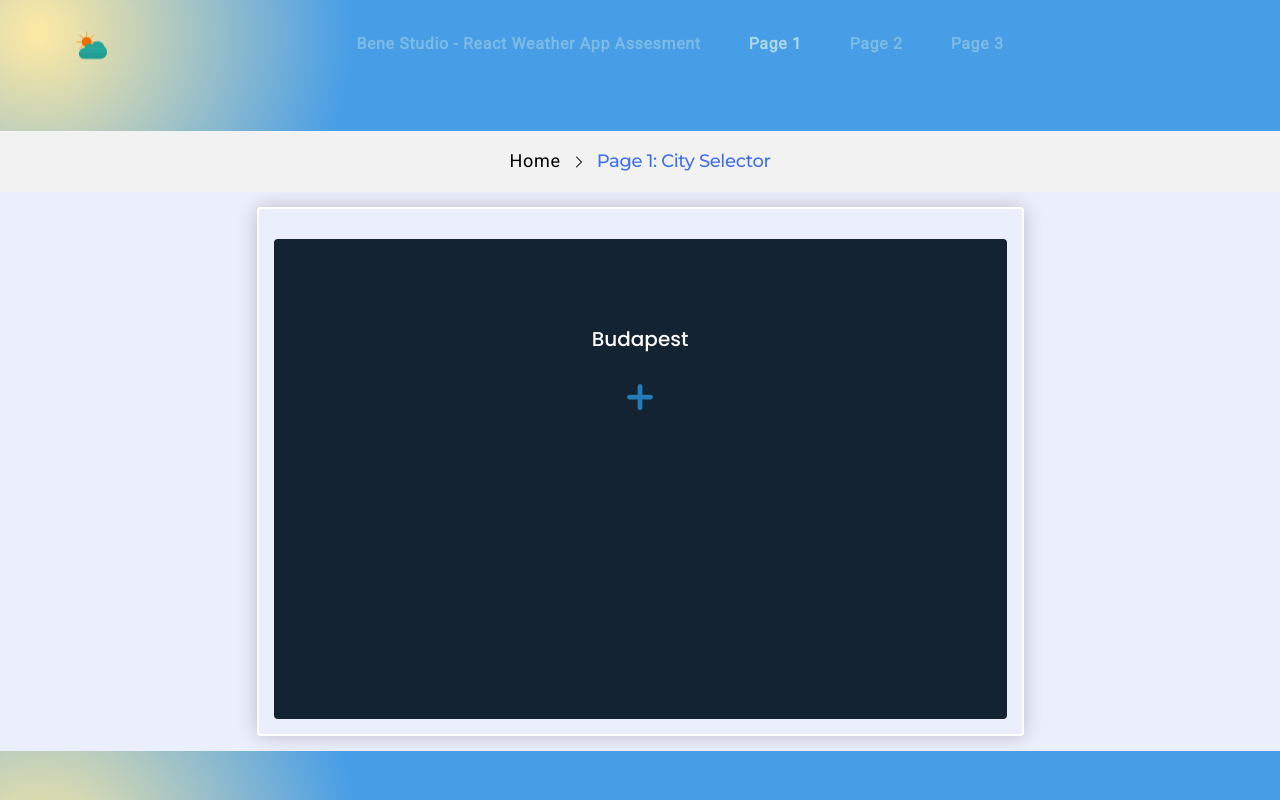
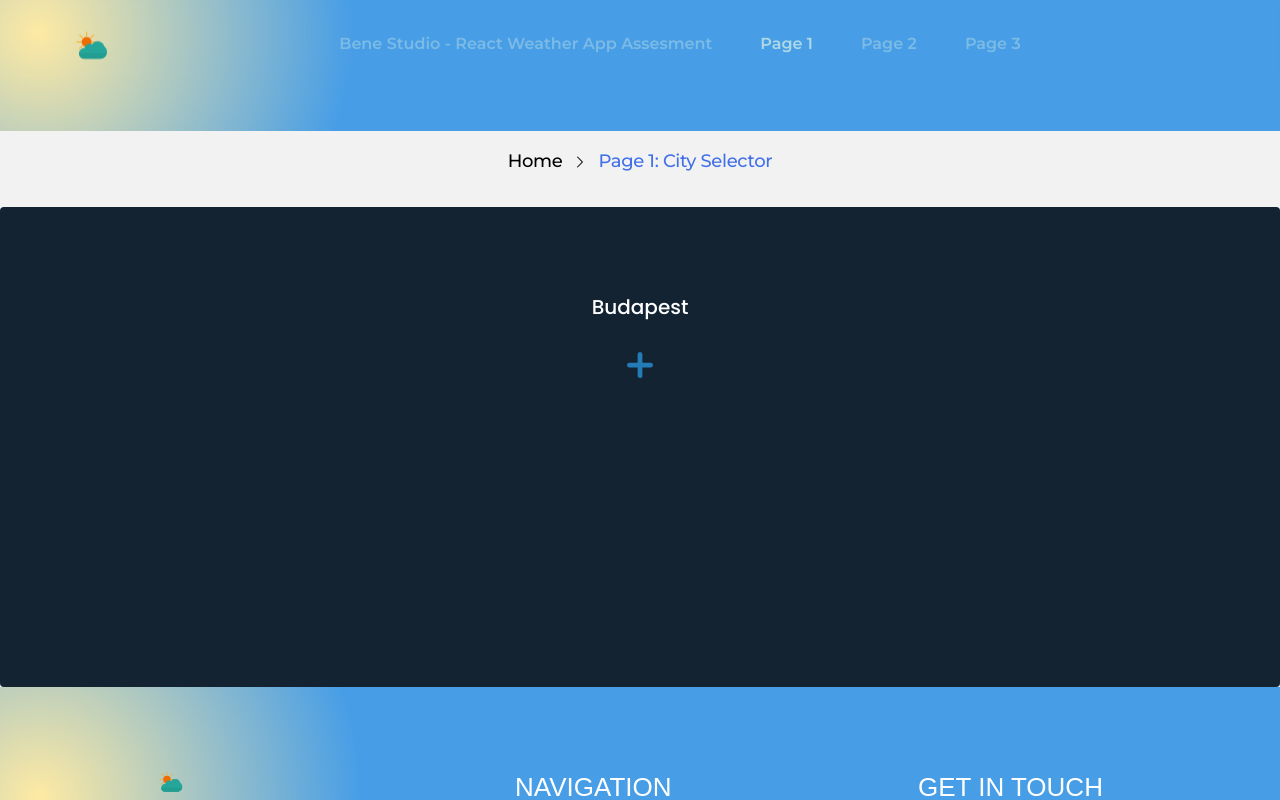
Before and after one commit to vargaae/react-weatherapp, a React (Vite) app: page /selector in a window 1280 px wide. Shown: the top 800 px of the page. Built offline with nearby package versions, Linux system fonts and the light colour scheme; no server answers; a web font is replaced by a local one.

Commit message:
Set WeatherClock styled

```diff
--- a/src/Main.scss
+++ b/src/Main.scss
@@ -48,6 +48,18 @@ a {
   scroll-behavior: smooth;
   // padding: 0;
   margin: 0;
+}
+
+.box .current-weather-details-box {
+  width: 100%;
+  min-height: 60dvh;
+
+  margin-top: 15px;
+  display: flex;
+  flex-direction: column;
+  background-color: var(--color-bg);
+  border-radius: 4px;
+  padding: 15px;
 }
 
 /* BACKGROUND SETTINGS:APP-> gradient/gradient__bg... világos színátmenetet lehet, hogy visszahelyezem, ha túl sötét lesz így */
--- a/src/routes/weather-clock/WeatherClock.jsx
+++ b/src/routes/weather-clock/WeatherClock.jsx
@@ -18,7 +18,7 @@ import { sunset } from "react-icons-kit/feather/sunset";
 import { thermometer } from "react-icons-kit/feather/thermometer";
 import { SphereSpinner } from "react-spinners-kit";
 
-import "./WeatherClock.styles.css";
+import { WeatherContainer } from "./WeatherClock.styles";
 
 function WeatherCurrent() {
   const headerTitle = "Page 3: WeatherClock";
@@ -37,7 +37,6 @@ function WeatherCurrent() {
   }, [allLoadings]);
 
   // city state
-  // const [city, setCity] = useState(null);
   const cityItems = useSelector(selectCityItems);
 
   // unit state
@@ -86,7 +85,7 @@ function WeatherCurrent() {
   };
 
   return (
-    <>
+    <WeatherContainer>
       <BreadcrumbNav headerTitle={headerTitle} />
       <div className="background">
         <div className="box">
@@ -159,7 +158,7 @@ function WeatherCurrent() {
                                     {citySearchData?.data.sys.sunrise &&
                                       moment
                                         .unix(citySearchData.data.sys.sunrise)
-                                        .format("HH:MM")}
+                                        .format("HH:mm")}
                                   </span>
                                 </div>
                               </div>
@@ -178,7 +177,7 @@ function WeatherCurrent() {
                                     {citySearchData?.data.sys.sunset &&
                                       moment
                                         .unix(citySearchData.data.sys.sunset)
-                                        .format("HH:MM")}
+                                        .format("HH:mm")}
                                   </span>
                                 </div>
                               </div>
@@ -196,7 +195,7 @@ function WeatherCurrent() {
           </div>
         </div>
       </div>
-    </>
+    </WeatherContainer>
   );
 }
 
--- a/src/routes/weather-clock/WeatherClock.styles.css
+++ b/src/routes/weather-clock/WeatherClock.styles.jsx
@@ -1,16 +1,12 @@
-/* google fonts */
-@import url("https://fonts.googleapis.com/css2?family=Roboto&display=swap");
+import styled from "styled-components";
 
-/* general css */
-* {
+export const WeatherContainer = styled.div`
   margin: 0;
   padding: 0;
   box-sizing: border-box;
   font-family: "Roboto", sans-serif;
   letter-spacing: 0.04em;
-}
 
-/* background */
 .background {
   background-position: center;
   background-color: #ebeefb;
@@ -18,7 +14,6 @@
   padding: 15px;
 }
 
-/* box */
 .background .box {
   width: 767px;
   height: 100%;
@@ -30,77 +25,12 @@
   padding: 15px;
 }
 
-/* media query on box */
 @media (max-width: 768px) {
   .background .box {
     width: 100%;
   }
 }
 
-/* customizing scroll of box */
-.background .box::-webkit-scrollbar {
-  width: 6px;
-  height: 6px;
-}
-
-.background .box::-webkit-scrollbar-thumb {
-  background-color: var(--color-text);
-  border-radius: 4px;
-}
-
-.background .box::-webkit-scrollbar-thumb:hover {
-  background-color: var(--color-text);
-}
-
-.background .box::-webkit-scrollbar-track {
-  background-color: #e1e1e1;
-}
-
-.background .box::-webkit-scrollbar-track:hover {
-  background-color: #c1c1c1;
-}
-
-/* city search form */
-.box form {
-  width: 100%;
-  margin-top: 15px;
-  background-color: #fff;
-  border-radius: 4px;
-  height: 32px;
-  display: flex;
-  align-items: center;
-}
-
-.box form label {
-  height: 100%;
-  margin-left: 15px;
-  display: flex;
-  justify-content: center;
-  align-items: center;
-  color: var(--color-text);
-}
-
-.box form .city-input {
-  width: 100%;
-  height: 100%;
-  outline: none;
-  border: none;
-  text-indent: 15px;
-}
-
-.box form button {
-  height: 100%;
-  border-top-right-radius: 4px;
-  border-bottom-right-radius: 4px;
-  border: none;
-  outline: none;
-  background-color: #fff;
-  color: var(--color-text);
-  width: 75px;
-  cursor: pointer;
-}
-
-/* current weather details box */
 .box .current-weather-details-box {
   width: 100%;
   min-height: 60dvh;
@@ -113,7 +43,6 @@
   padding: 15px;
 }
 
-/* header */
 .current-weather-details-box .details-box-header {
   width: 100%;
   display: flex;
@@ -125,7 +54,6 @@
   color: var(--color-prime);
 }
 
-/* loader */
 .loader {
   margin-top: 15px;
   display: flex;
@@ -134,7 +62,6 @@
   padding: 15px;
 }
 
-/* error */
 .error-msg {
   width: 100%;
   background-color: #f8d7da;
@@ -147,7 +74,6 @@
   border-radius: 0.25rem;
 }
 
-/* weather details container */
 .current-weather-details-box .weather-details-container {
   width: 100%;
   margin-top: 15px;
@@ -158,13 +84,11 @@
   align-items: center;
 }
 
-/* details and merices */
 .weather-details-container .details,
 .weather-details-container .metrices {
   flex: 1;
 }
 
-/* details children */
 .weather-details-container .details .city-name {
   color: lightblue;
   font-size: 1.2rem;
@@ -195,7 +119,6 @@
   text-align: left;
 }
 
-/* key value box */
 .weather-details-container .metrices .key-value-box {
   width: 100%;
   display: flex;
@@ -228,3 +151,4 @@
   margin-top: 5px;
   font-weight: 500;
 }
+`;
```
